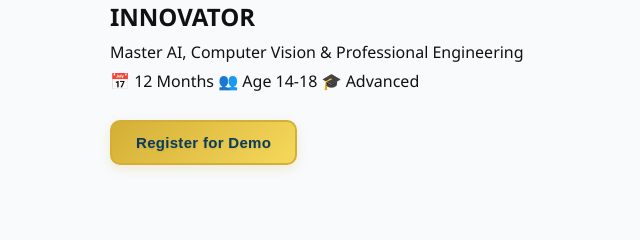
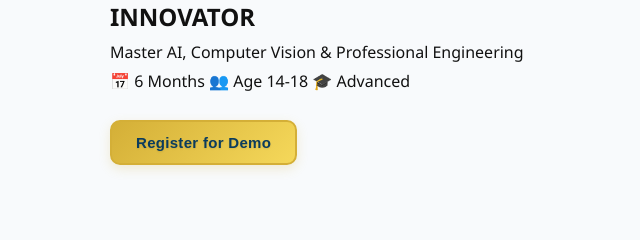
Before and after one commit to panshiv158-alt11/Sparkle-bot, a website: page innovator.html in a window 1280 px wide. Shown: the part 357-597 px from the top of the page, 0-640 px from the left. Drawn offline with Linux system fonts and the light colour scheme; files whose address does not match are found by name.

Commit message:
Update innovator.html

```diff
--- a/innovator.html
+++ b/innovator.html
@@ -48,7 +48,7 @@
           </div>
           <div class="header-right">
             <div class="header-meta-block">
-              <span class="meta-badge">📅 12 Months</span>
+              <span class="meta-badge">📅 6 Months</span>
               <span class="meta-badge">👥 Age 14-18</span>
               <span class="meta-badge">🎓 Advanced</span>
             </div>
```
